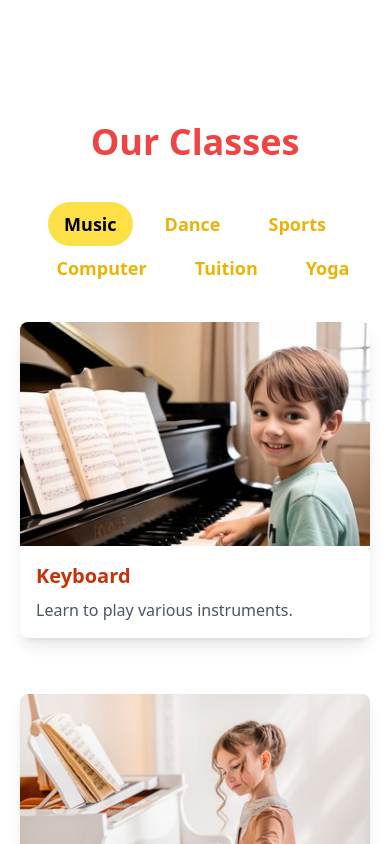
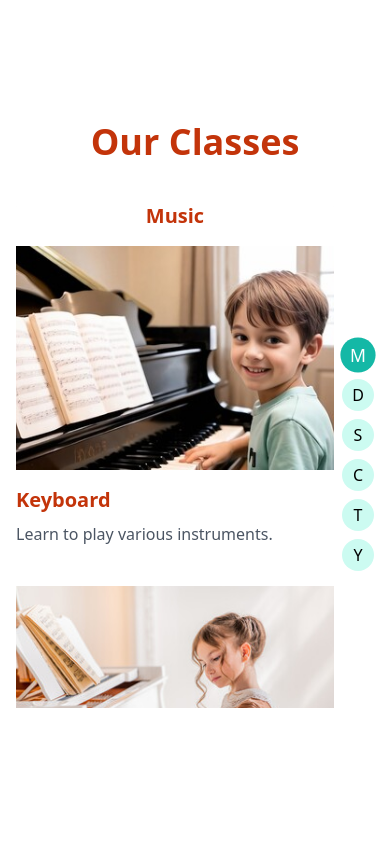
Before and after one commit to kkalaimathi/indrainstitute, a Next.js app: page / in a window 390 px wide. Shown: the part 1540-2384 px from the top of the page. Built offline with nearby package versions, Linux system fonts and the light colour scheme.

Commit message:
updated service page

```diff
--- a/src/app/components/services.tsx
+++ b/src/app/components/services.tsx
@@ -1,90 +1,65 @@
-// "use client"
-// import React, { useState, useMemo } from 'react';
-// import { servicesData } from './servicesimages';
-
-// const Services = () => {
-//     const [activeTab, setActiveTab] = useState(servicesData[0].title);
-
-//     const activeService = useMemo(() => servicesData.find(service => service.title === activeTab), [activeTab]);
-
-//     return (
-//         <section className="py-16">
-//             <div className="container mx-auto px-4 sm:px-6 lg:px-8">
-//                 {/* Section title */}
-//                 <h2 className="text-4xl font-bold text-center text-[#C3340A] mb-10">Our Classes</h2>
-
-//                 {/* Tabs */}
-//                 <div className="flex flex-wrap justify-center mb-8 space-x-4">
-//                     {servicesData.map((service, index) => (
-//                         <button
-//                             key={index}
-//                             className={`px-4 py-2 text-lg font-semibold transition-colors rounded-full ${
-//                                 activeTab === service.title ? 'bg-teal-500 text-white' : 'bg-white text-teal-500'
-//                             } hover:bg-teal-300`}
-//                             onClick={() => setActiveTab(service.title)}
-//                             aria-pressed={activeTab === service.title} // Accessibility improvement
-//                         >
-//                             {service.title}
-//                         </button>
-//                     ))}
-//                 </div>
-
-//                 {/* Grid for subcategories */}
-//                 <div  className="flex flex-wrap justify-center gap-14">
-//                     {activeService?.subcategories.map((subcategory, index ) => (
-//                         <div  key={index} className="bg-white rounded-lg shadow-lg overflow-hidden">
-//                             {/* Set fixed height for the image container */}
-//                             <div className="h-56 w-[350px]">
-//                                 <img
-//                                     src={subcategory.imageUrl}
-//                                     alt={`${subcategory.name} class image`}
-//                                     className="w-full h-full object-cover" // Ensure the image covers the entire container
-//                                     loading="lazy" // Improve performance
-//                                 />
-//                             </div>
-//                             <div className="p-6">
-//                                 <h3 className="text-2xl font-semibold text-[#344aac] mb-3">{subcategory.name}</h3>
-//                                 <p className="text-gray-600">{subcategory.description}</p>
-//                             </div>
-//                         </div>
-//                     ))}
-//                 </div>
-//             </div>
-//         </section>
-//     );
-// };
-
-// export default Services;
-
-
 "use client";
-import React, { useState, useMemo } from 'react';
+import React, { useState, useMemo, useRef, useEffect } from 'react';
 import { servicesData } from './servicesimages';
 import Image from 'next/image';
 
 const Services = () => {
-    const [activeTab, setActiveTab] = useState(servicesData[0].title);
+  const [activeTab, setActiveTab] = useState<string>(servicesData[0].title);
+  const sectionRefs = useRef<(HTMLDivElement | null)[]>([]);
 
-    const activeService = useMemo(() =>
-        servicesData.find(service => service.title === activeTab),
+  const activeService = useMemo(
+    () => servicesData.find((service) => service.title === activeTab),
     [activeTab]
   );
+
+
+  useEffect(() => {
+    const observer = new IntersectionObserver(
+      (entries) => {
+        entries.forEach((entry) => {
+          if (entry.isIntersecting) {
+            const visibleSection = entry.target.getAttribute("data-title");
+            if (visibleSection) {
+              setActiveTab(visibleSection); // Set active tab based on the visible section
+            }
+          }
+        });
+      },
+      {
+        threshold: 0.5, // Adjust threshold for visibility
+      }
+    );
+
+    sectionRefs.current.forEach((section) => {
+      if (section) observer.observe(section);
+    });
+
+    return () => {
+      sectionRefs.current.forEach((section) => {
+        if (section) observer.unobserve(section);
+      });
+    };
+  }, []);
+
+  const handleScrollToSection = (index: number) => {
+    sectionRefs.current[index]?.scrollIntoView({ behavior: 'smooth' });
+    setActiveTab(servicesData[index].title); // Update active tab on click
+  };
+
 
     return (
         <section id='classes' className="pb-16 pt-28 mt-20 relative">
             <Image className='hidden lg:block w-full h-screen opacity-15  absolute top-[100px] -z-10' width={1000} height={1000} alt='bg1' src={"/bg1.png"} />
 
-            <div className="container mx-auto px-4 sm:px-6 lg:px-8 relative ">
-                {/* Section title */}
-                <h2 className="text-4xl font-bold text-center text-red-500 mb-10">Our Classes</h2>
+            <div className="container mx-auto px-4 sm:px-6 lg:px-8 flex flex-col">
+        <h2 className="text-4xl font-bold text-center text-[#C3340A] mb-10">Our Classes</h2>
 
-                {/* Tabs */}
-                <div className="flex flex-wrap justify-center mb-8 space-x-4">
+        {/* Tabs for Desktop */}
+        <div className="hidden md:flex flex-wrap justify-center mb-8 space-x-4">
           {servicesData.map((service, index) => (
             <button
               key={index}
-                            className={`px-4 py-2 text-lg font-semibold transition-colors rounded-full ${activeTab === service.title ? 'bg-yellow-300 lg:text-white' : 'bg-white text-yellow-500 hover:bg-yellow-100'
-                                } `}
+              className={`px-4 py-2 text-lg font-semibold transition-colors rounded-full ${activeTab === service.title ? 'bg-teal-500 text-white' : 'bg-white text-teal-500'} hover:bg-teal-300`}
               onClick={() => setActiveTab(service.title)}
               aria-pressed={activeTab === service.title}
             >
@@ -93,8 +68,85 @@ const Services = () => {
           ))}
         </div>
 
-                {/* Grid for subcategories */}
-                <div className="flex flex-wrap justify-center gap-14">
+        {/* Scrollable Container for Subcategories (Mobile) */}
+        <div className='flex md:hidden flex-row gap-2'>
+        <div className="overflow-y-auto h-[60vh] relative">
+          <div className="flex flex-col gap-10">
+            {servicesData.map((service, index) => (
+              <div
+                key={index}
+                ref={(el) => {
+                  sectionRefs.current[index] = el;
+                }}
+                data-title={service.title}
+                className={`w-full bg-white rounded-lg shadow-lg overflow-hidden flex flex-col items-center`}
+              >
+                <h3 className="text-xl font-bold text-[#C3340A] text-center mb-4">{service.title}</h3>
+                {service.subcategories.map((subcategory, subIndex) => (
+                  <div key={subIndex} className="w-[350px] mb-6">
+                    <Image
+                      src={subcategory.imageUrl}
+                      alt={`${subcategory.name} class image`}
+                      width={1000}
+                      height={1000}
+                      className="w-full h-56 object-cover"
+                      loading="lazy"
+                    />
+                    <div className="p-4">
+                      <h3 className="text-xl font-semibold text-[#C3340A]">{subcategory.name}</h3>
+                      <p className="mt-2 text-gray-600">{subcategory.description}</p>
+                    </div>
+                  </div>
+                ))}
+              </div>
+            ))}
+          </div>
+        </div>
+        <style jsx>{`
+                @keyframes scroll {
+                    0% { transform: translateY(0); }
+                    50% { transform: translateY(-10px); }
+                    100% { transform: translateY(0); }
+                }
+                .animate-scroll {
+                    animation: scroll 0.5s ease-in-out forwards;
+                }
+
+                /* Custom Scrollbar Styles */
+                ::-webkit-scrollbar {
+                    width: 10px;
+                }
+                ::-webkit-scrollbar-track {
+                    background: transparent;
+                }
+                ::-webkit-scrollbar-thumb {
+                    background-color: #4c9e9a; /* Change to match your theme */
+                    border-radius: 10px; /* Curve the scrollbar ball */
+                    border: 2px solid transparent; /* Adjust thickness */
+                }
+                ::-webkit-scrollbar-thumb:hover {
+                    background-color: #3b7875; /* Darker on hover */
+                }
+            `}</style>
+
+          {/* Button to Change Active Tab for Mobile */}
+          <div className="flex flex-col gap-2 justify-center items-center">
+          {servicesData.map((service, index) => (
+            <button
+              key={index}
+              className={`w-8 h-8 flex justify-center items-center rounded-full transition-transform duration-300 ease-in-out
+                ${activeTab === service.title ? 'bg-teal-500 text-white transform scale-110' : 'bg-teal-100'}`}
+              onClick={() => handleScrollToSection(index)} // Scroll to the respective section
+              aria-pressed={activeTab === service.title}
+            >
+              {service.title[0]}
+            </button>
+            ))}
+          </div>
+        </div>
+
+        {/* Card Container for Desktop View */}
+        <div className="hidden lg:flex flex-wrap justify-center gap-14 p-4">
           {activeService?.subcategories.map((subcategory, index) => (
             <div key={index} className="w-[350px] bg-white rounded-lg shadow-lg overflow-hidden">
               <Image
@@ -102,8 +154,8 @@ const Services = () => {
                 alt={`${subcategory.name} class image`}
                 width={1000}
                 height={1000}
-                                className="w-full h-56 object-cover" // Ensure the image covers the entire container
-                                loading="lazy" // Improve performance
+                className="w-full h-56 object-cover"
+                loading="lazy"
               />
               <div className="p-4">
                 <h3 className="text-xl font-semibold text-[#C3340A]">{subcategory.name}</h3>
--- a/src/app/components/servicesimages.tsx
+++ b/src/app/components/servicesimages.tsx
@@ -1,4 +1,4 @@
- export const servicesData = [
+export const servicesData = [
     {
         title: "Music",
         id:"music",
@@ -135,14 +135,6 @@
                 description: "Master the game of cricket.",
                 imageUrl: "/airhockey.png" // Replace with the correct image path
             }
-            ,
-            {
-                name: "Air Hockey",
-                description: "Master the game of cricket.",
-                imageUrl: "/airhockey.png" // Replace with the correct image path
-            }
-
-
         ]
     },
     {
```
Lines whose indentation alone changed are shown as unchanged.
